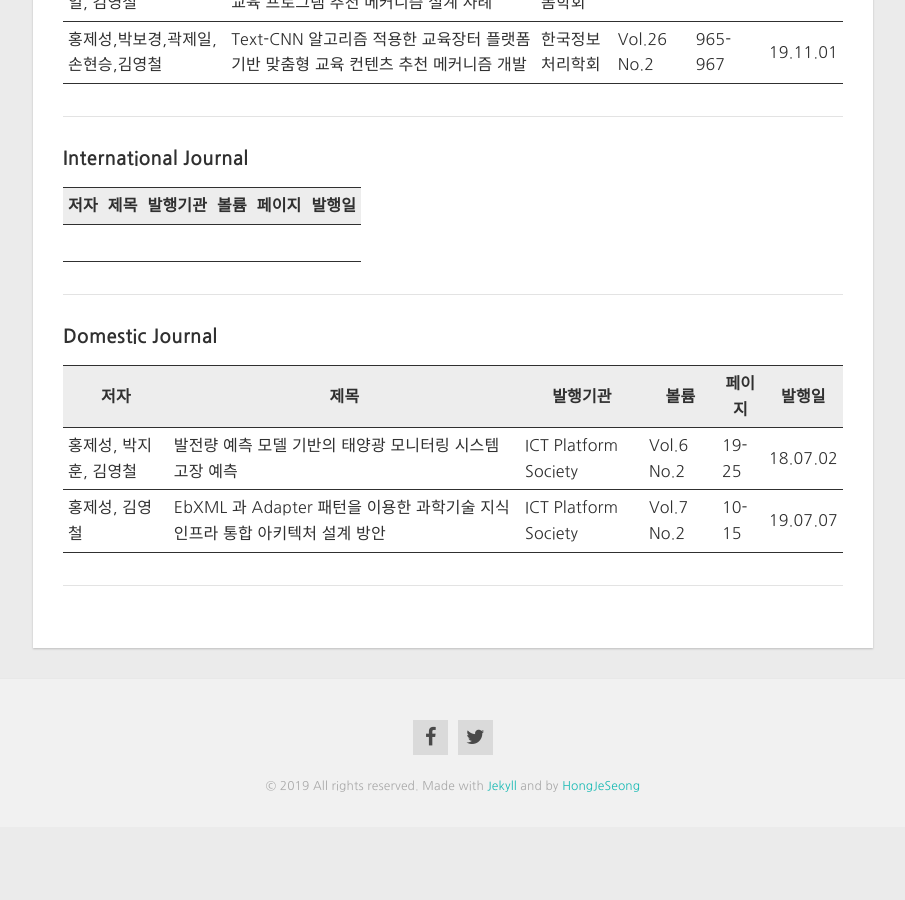
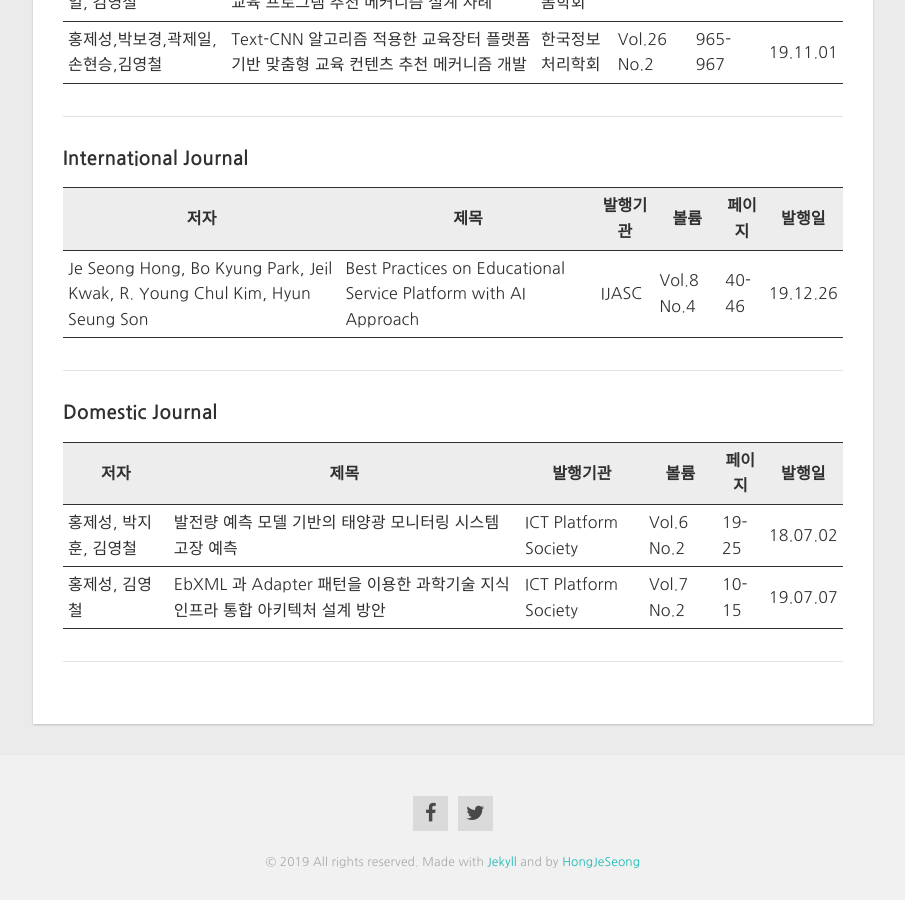
Before and after one commit to HongJeSeong/HongJeSeong.github.io, a Jekyll site: the page built from about/about.md, in a window 1280 px wide and 900 px high, scrolled down 1259 px. Shown: the whole window, without its empty margins (187-1092 px from the left). Built offline with Jekyll 4.4.1, drawn with Linux system fonts in a browser that asks for light colours; nearby versions of some CDN libraries; before the commit the page ends 2086 px from its top, so only the background shows below that.

Commit message:
Update about.md

```diff
--- a/about/about.md
+++ b/about/about.md
@@ -44,7 +44,7 @@ Md Ibrahim Khalil,Jae Hyeoung Cho,Won Young Lee, Hyun-Sik An, Jae Sung Hong,Youn
 
 저자|제목|발행기관|볼륨|페이지|발행일
 ---|---|---|---|---|---|
-||||
+Je Seong Hong, Bo Kyung Park, Jeil Kwak, R. Young Chul Kim, Hyun Seung Son|Best Practices on Educational Service Platform with AI Approach|IJASC|Vol.8 No.4|40-46|19.12.26
 
 ---
 
```
